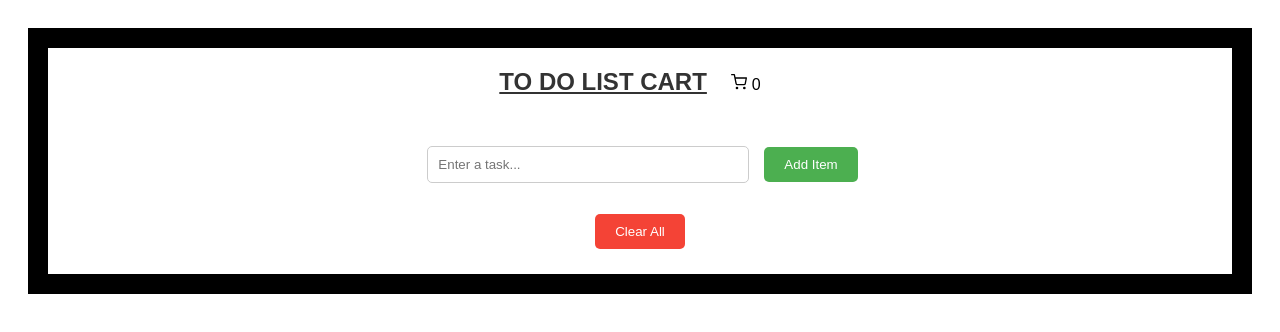
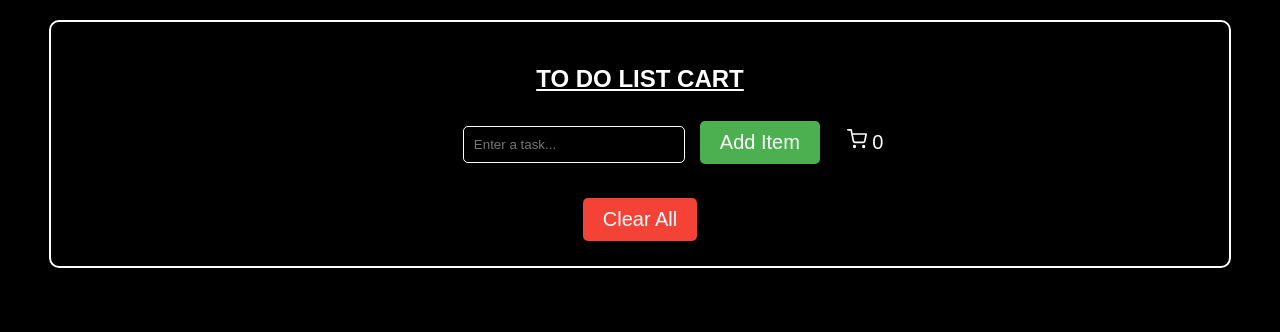
Before and after one commit to arshnoork-101/Task-Manager, a React (Vite) app: page / in a window 1280 px wide. Shown: the top 332 px of the page. Built offline with nearby package versions, Linux system fonts and the light colour scheme.

Commit message:
CSS edit and add event handler for Enter

```diff
--- a/src/components/reduxtoolkit/CartTodoList.jsx
+++ b/src/components/reduxtoolkit/CartTodoList.jsx
@@ -39,26 +39,39 @@ function CartTodoList() {
 
   return (
     <div className='outerDiv'>
+      <br />
       <center>
-        <div className="flex items-center justify-between mb-6 relative">
           <h1 className="font-bold"><u>TO DO LIST CART</u></h1>
-          <span> </span>
-          <span>
-            <div className="cartDiv">
-              <CartNav />
-            </div>
-          </span>
-        </div>
+          <span> </span> <br />
+        <br />
         <div>
+          <div className='secClass'>
+            &nbsp; &nbsp; &nbsp; &nbsp; &nbsp; &nbsp;
           <input
             type="text"
             placeholder="Enter a task..."
             value={newTask}
             onChange={(e) => setNewTask(e.target.value)}
+            onKeyDown={(e)=>{
+              if(e.key=='Enter'){
+                e.preventDefault(); // Prevents form submission
+                editIndex !== null ? UpdateTask() : AddTask();
+              }
+            }
+
+            }
           />
           <button className="add-button" onClick={editIndex !== null ? UpdateTask : AddTask}>
             {editIndex !== null ? 'Update Item' : 'Add Item'}
           </button>
+          <span>
+            &nbsp; &nbsp;
+            <div className="cartDiv">
+              <CartNav />
+            </div>
+          </span>
+          </div>
+          <center>
           <ul className="task-list">
             {tasks.map((task, index) => (
               <li key={index}>
@@ -74,12 +87,13 @@ function CartTodoList() {
               </li>
             ))}
           </ul>
+          </center>
           <button className="clear-button" onClick={ClearAll}>
             Clear All
           </button>
         </div>
-      </center>
-    </div>
+        </center>
+        </div>
   );
 }
 
--- a/src/styles/CartToDo.css
+++ b/src/styles/CartToDo.css
@@ -1,20 +1,26 @@
 /* src/styles/CartTodoList.css */
+*{
+  background-color: black;
+}
 
 /* General container styles */
 div {
     font-family: Arial, sans-serif;
-    padding: 20px;
-    background-color: #fff;
+    font-size: 20px;
   }
 
-  .outerDiv{
-    /* width: relative; */
-    background-color: black;
+  .outerDiv {
+    border: 2px solid #fff;
+    padding: 20px;
+    border-radius: 10px;
+    margin: 20px auto;
+    width: 90%;
   }
+
 
   h1 {
     font-size: 24px;
-    color: #333;
+    color: white;
     display: inline;
   }
 
@@ -23,6 +29,7 @@ div {
     border: none;
     cursor: pointer;
     margin: 5px;
+    font-size: 20px;
   }
 
   /* Styles for buttons */
@@ -33,7 +40,7 @@ div {
   }
 
   .add-button:hover {
-    background-color: #45a049;
+    background-color: green;
   }
 
   .delete-button {
@@ -43,7 +50,7 @@ div {
   }
 
   .delete-button:hover {
-    background-color: #1976d2;
+    background-color: rgb(34, 34, 196);
   }
 
   .clear-button {
@@ -53,19 +60,22 @@ div {
   }
 
   .clear-button:hover {
-    background-color: #e53935;
+    background-color: red;
   }
 
   .update-button{
-    background-color: #f1c40f ;
+    background-color: palevioletred ;
     color: white;
     border-radius: 5px;
+  }
+
+  .update-button:hover {
+    background-color: rgb(186, 85, 102);
   }
 
   /* Task list styling */
   .task-list {
     list-style: none;
-    padding: 0;
     width: max-content;
 }
 
@@ -73,27 +83,39 @@ div {
     display: flex;
     justify-content: space-between;
     align-items: center;
-    padding: 8px 20px;
+    padding: 5px 10px;
     background-color: #fff;
     margin: 4px 0;
     border-radius: 5px;
     box-shadow: 0 1px 3px rgba(0, 0, 0, 0.1);
+    transition: transform 0.2s ease-out;
+    min-width: none;
+  }
+  .task-list li:hover {
+    transform: scale(1.02);
   }
 
   input {
     padding: 10px;
     margin: 10px;
     border-radius: 5px;
-    border: 1px solid #ccc;
+    border: 1px solid white;
     width: 100%;
-    max-width: 300px;
+    max-width: 200px;
+    color: white;
   }
 
   /* CartNav absolute positioning */
   .cartDiv {
     display: inline;
+    margin: 5px;
+    color: white;
   }
 
   .btnSpan{
-    margin-left: 10px;
+    margin: 10px;
+    background-color: #fff;
   }
+  .secClass{
+    position: relative;
+  }
```
